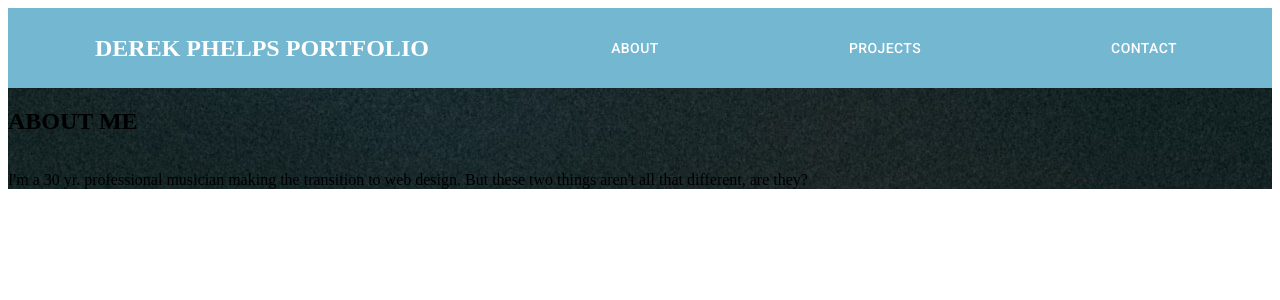
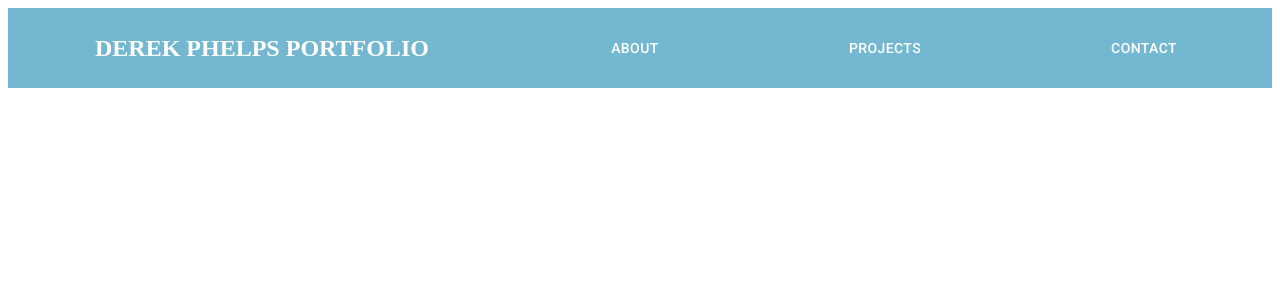
Before and after one commit to dpbam/professional-portfolio-react, a React (Create React App) app: page / in a window 1280 px wide. Shown: the top 300 px of the page. Built offline with nearby package versions, Linux system fonts and the light colour scheme.

Commit message:
can't get background image to appear and well it would be nice to have one win today just one

```diff
--- a/src/App.js
+++ b/src/App.js
@@ -1,6 +1,6 @@
 import { useState } from 'react';
 import './assets/css/style2.css';
-import background from './assets/images/bogomil-mihaylov-ekHSHvgr27k-unsplash.jpg';
+// import background from './assets/images/bogomil-mihaylov-ekhshvgr27k-smaller.jpg';
 // import Header from './components/Header';
 import Nav from './components/Nav';
 import About from './components/About';
@@ -30,9 +30,9 @@
 
   return (
     <div
-      style={{
-        backgroundImage: `url(${background})`,
-      }}
+    // style={{
+    //   backgroundImage: `url(${background})`,
+    // }}
     >
       <Nav
         currentComponent={currentComponent}
--- a/src/assets/css/style2.css
+++ b/src/assets/css/style2.css
@@ -1,5 +1,16 @@
 .App {
   text-align: center;
+  background-image: url('../images/bogomil-mihaylov-ekhshvgr27k-smaller.jpg');
+  zoom: 0.75; /* all browsers */
+  -moz-transform: scale(0.75); /* Firefox */
+  background-blend-mode: multiply;
+  background-repeat: no-repeat;
+  background-size: cover;
+  background-position: 0 -30rem;
+  height: 240vh;
+  width: auto;
+  padding: 0;
+  margin: 0;
 }
 
 /* .body {
--- a/src/components/About.js
+++ b/src/components/About.js
@@ -5,7 +5,12 @@
     <div>
       <section id='about-me' className='intro'>
         <div>
-          <h2 className='section-title primary-border'>ABOUT ME</h2>
+          <h2
+            className='section-title primary-border'
+            style={{ color: 'white' }}
+          >
+            ABOUT ME
+          </h2>
         </div>
         <div className='headshot'>
           {/* <img
@@ -15,7 +20,7 @@
           /> */}
         </div>
         <div>
-          <p>
+          <p style={{ color: 'white' }}>
             I'm a 30 yr. professional musician making the transition to web
             design. But these two things aren't all that different, are they?
           </p>
```
Also changed, not shown: src/setupTests.js (deleted, +0 -5 lines), src/assets/images/bogomil-mihaylov-ekhshvgr27k-smaller.jpg (added), 1 other file (tests, documents, lock files or other folders).
